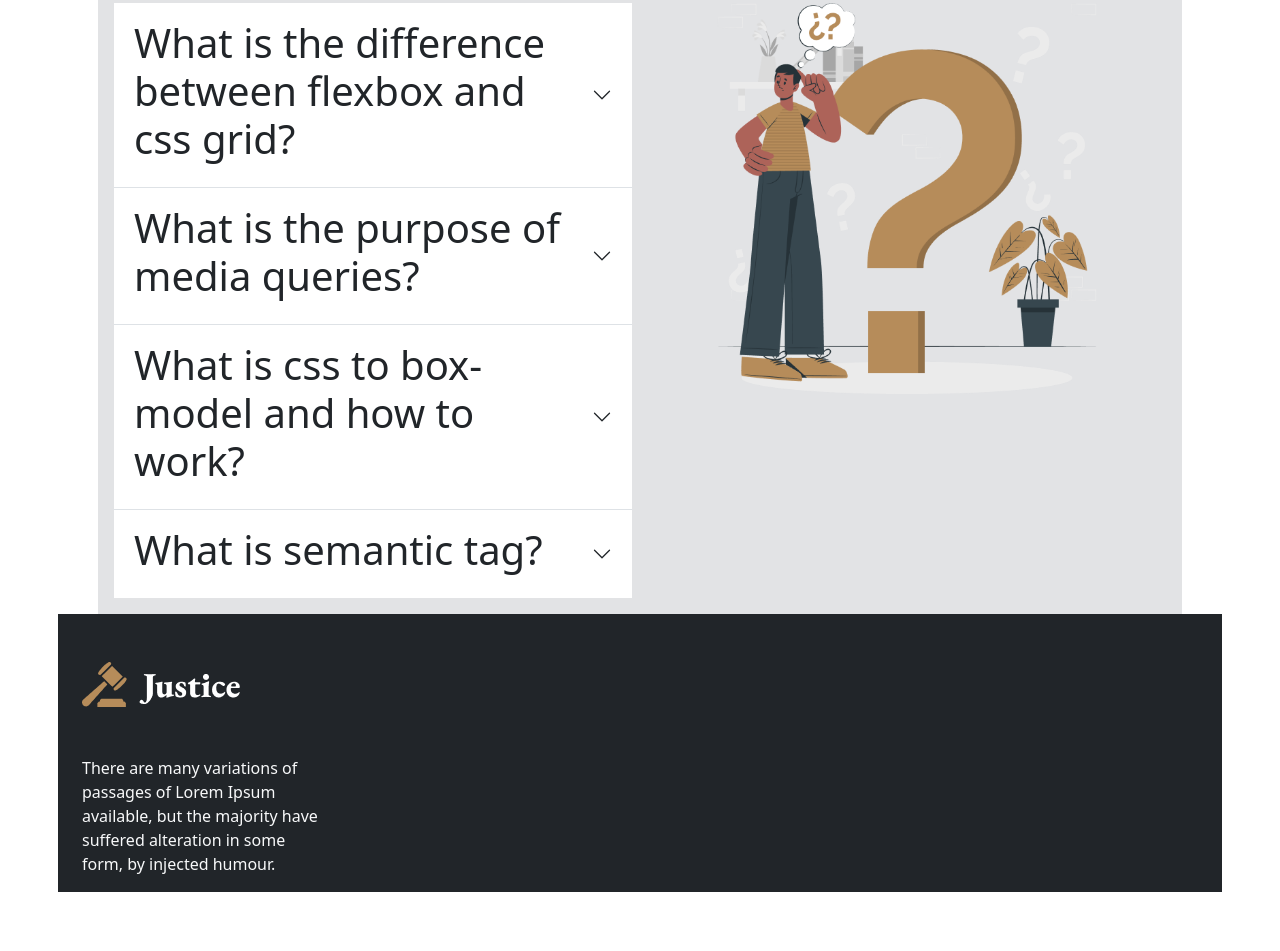
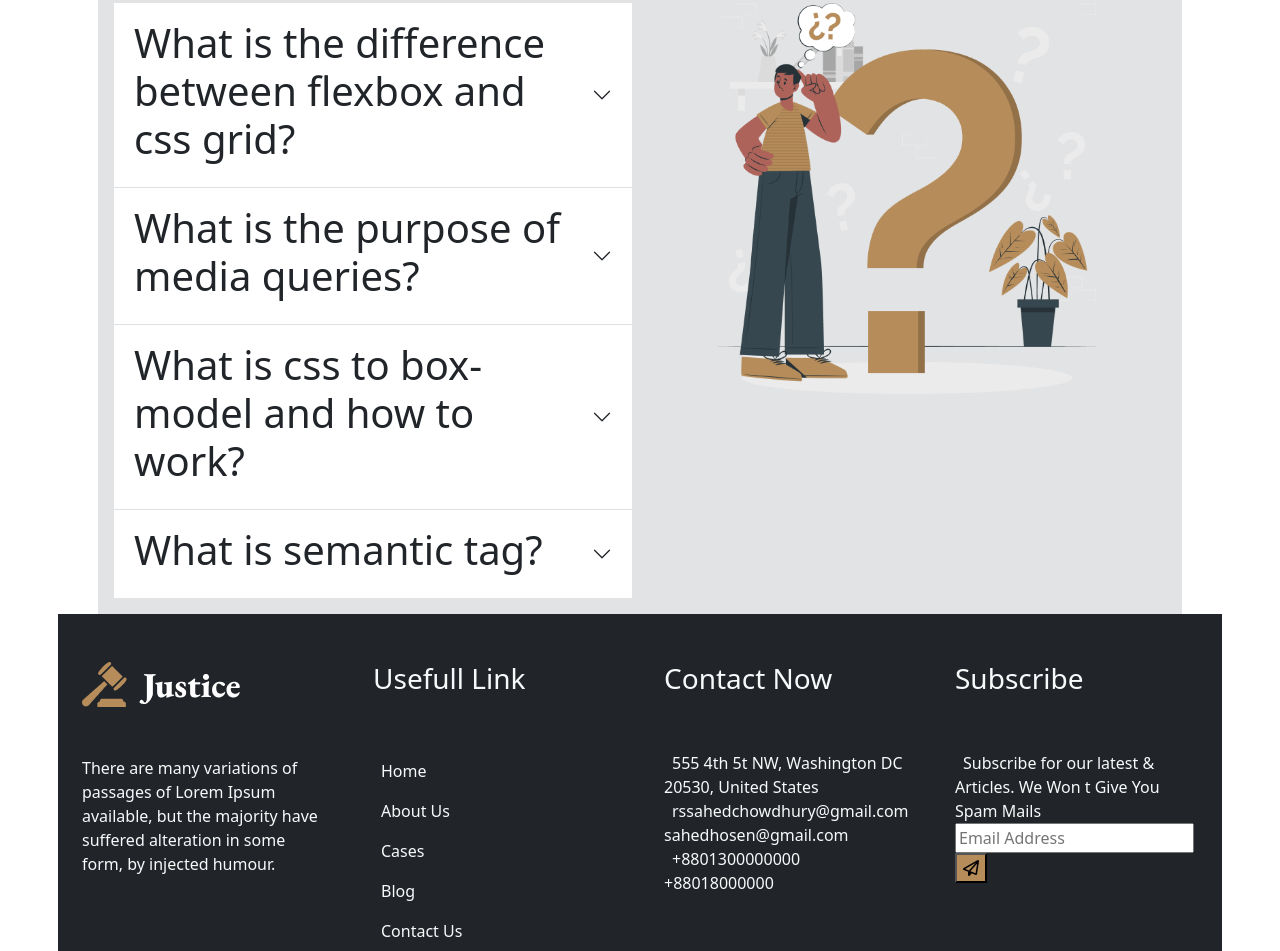
Before and after one commit to sahedemon/assignment-3, a plain HTML site: page index.html in a window 1280 px wide. Shown: the part 2657-3608 px from the top of the page. Before the commit the page ends 3549 px from the top, so only its background shows below. Drawn offline with nearby package versions, Linux system fonts and the light colour scheme.

Commit message:
final commit

```diff
--- a/index.html
+++ b/index.html
@@ -350,7 +350,44 @@
         </div>
       </div>
 
+      <div class="col text-light">
+        <div>
+          <h3>Usefull Link</h3>
+        </div>
+        <div class="  pt-5  foot-direction">
+          <a class="text-decoration-none text-light p-2" href="#">Home</a>
+          <a class="text-decoration-none text-light p-2" href="#">About Us</a>
+          <a class="text-decoration-none text-light p-2" href="#">Cases</a>
+          <a class="text-decoration-none text-light p-2" href="#">Blog</a>
+          <a class="text-decoration-none text-light p-2" href="#">Contact Us</a>
+        </div>
+      </div>
 
+      <div class="col text-light">
+        <div>
+          <h3>Contact Now</h3>
+        </div>
+        <div class="  pt-5  ">
+          <a class="text-decoration-none text-light p-2" href="#">555 4th 5t NW, Washington DC 20530, United States</a>
+          <a class="text-decoration-none text-light p-2" href="#"> rssahedchowdhury@gmail.com sahedhosen@gmail.com</a>
+          <a class="text-decoration-none text-light p-2" href="#">+8801300000000 <br> +88018000000</a>
+        </div>
+      </div>
+
+      <div class="col text-light">
+        <div>
+          <h3>Subscribe</h>
+        </div>
+        <div class=" mb-5 pt-5  ">
+          <a class="text-decoration-none text-light p-2" href="#">Subscribe for our latest & <br> Articles. We Won t
+            Give You <br> Spam Mails</a>
+          <div>
+            <input type="Email Address" class="email" name="Email Address" placeholder="Email Address">
+            <button><i class="fa-regular fa-paper-plane"></i></button>
+          </div>
+
+        </div>
+      </div>
     </div>
 
 
--- a/styles/style.css
+++ b/styles/style.css
@@ -46,8 +46,8 @@
 
 .carousel-caption {
     position: absolute;
-    bottom: 140px;
-    padding-left: 100px;
+    bottom: 180px;
+    padding-left: 50px;
 }
 
 
```
